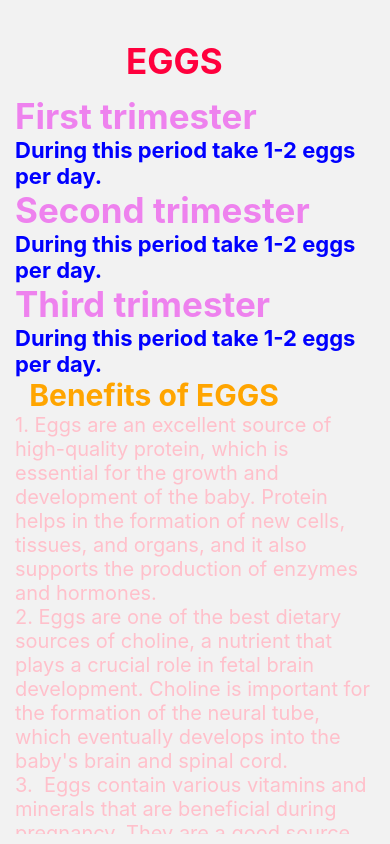
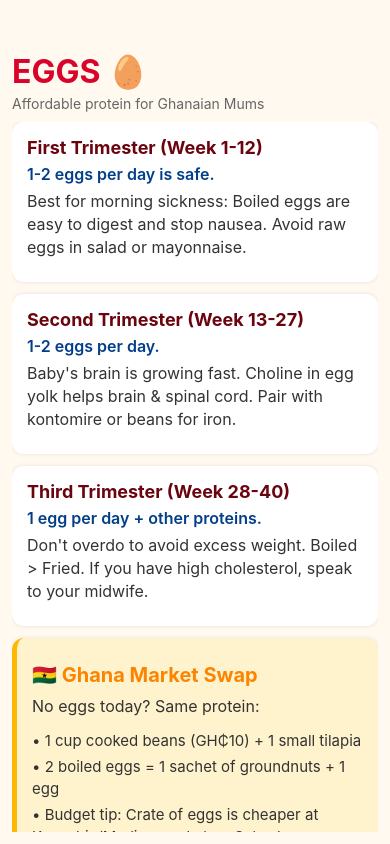
Before and after one commit to Philemon-Osae/healthyHabits, a React Native app: screen /Eggs in a window 390 px wide. Built offline with nearby package versions, Linux system fonts and the light colour scheme.

Commit message:
change everything and added test that will make it locally based

```diff
--- a/assets/components/eggs.js
+++ b/assets/components/eggs.js
@@ -1,95 +1,163 @@
-import { ScrollView, StyleSheet, Text, View } from 'react-native'
+import { ScrollView, StyleSheet, Text, View, TouchableOpacity } from 'react-native'
 import React from 'react'
 
-export default function Eggs() {
+export default function Eggs({ navigation }) {
   return (
     <View style={styles.container}>
       <View style={styles.header}>
-        <Text
-                 style={styles.headerText}>              EGGS</Text>
+        <Text style={styles.headerText}>EGGS 🥚</Text>
+        <Text style={styles.subHeader}>Affordable protein for Ghanaian Mums</Text>
       </View>
-    <ScrollView style={styles.textContainer}>
 
-    <Text style={styles.headerText1}>First trimester</Text><Text style={styles.textt1}>During this period take 1-2 eggs per day.</Text>
+      <ScrollView style={styles.textContainer} showsVerticalScrollIndicator={false}>
 
-<Text style={styles.headerText1}>Second trimester</Text><Text style={styles.textt1}>During this period take 1-2 eggs per day.</Text>
+        {/* TRIMESTER CARDS */}
+        <View style={styles.card}>
+          <Text style={styles.headerText1}>First Trimester (Week 1-12)</Text>
+          <Text style={styles.textt1}>1-2 eggs per day is safe.</Text>
+          <Text style={styles.textt}>Best for morning sickness: Boiled eggs are easy to digest and stop nausea. Avoid raw eggs in salad or mayonnaise.</Text>
+        </View>
 
-<Text style={styles.headerText1}>Third trimester</Text><Text style={styles.textt1}>During this period take 1-2 eggs per day.</Text>
+        <View style={styles.card}>
+          <Text style={styles.headerText1}>Second Trimester (Week 13-27)</Text>
+          <Text style={styles.textt1}>1-2 eggs per day.</Text>
+          <Text style={styles.textt}>Baby's brain is growing fast. Choline in egg yolk helps brain & spinal cord. Pair with kontomire or beans for iron.</Text>
+        </View>
 
+        <View style={styles.card}>
+          <Text style={styles.headerText1}>Third Trimester (Week 28-40)</Text>
+          <Text style={styles.textt1}>1 egg per day + other proteins.</Text>
+          <Text style={styles.textt}>Don't overdo to avoid excess weight. Boiled > Fried. If you have high cholesterol, speak to your midwife.</Text>
+        </View>
 
-<Text style={styles.headerText2}>  Benefits of EGGS</Text>
+        {/* GHANAIAN SWAP - OUR STANDOUT FEATURE */}
+        <View style={[styles.card, styles.swapCard]}>
+          <Text style={styles.headerText2}>🇬🇭 Ghana Market Swap</Text>
+          <Text style={styles.textt}>No eggs today? Same protein:</Text>
+          <Text style={styles.bullet}>• 1 cup cooked beans (GH₵10) + 1 small tilapia</Text>
+          <Text style={styles.bullet}>• 2 boiled eggs = 1 sachet of groundnuts + 1 egg</Text>
+          <Text style={styles.bullet}>• Budget tip: Crate of eggs is cheaper at Kaneshie/Madina market on Saturdays.</Text>
+        </View>
 
-    <Text style={styles.textt}>
-     1. Eggs are an excellent source of high-quality protein, which is essential for the growth and development of the baby. Protein helps in the formation of new cells, tissues, and organs, and it also supports the production of enzymes and hormones.
-    </Text>
-    <Text style={styles.textt}>
-     2. Eggs are one of the best dietary sources of choline, a nutrient that plays a crucial role in fetal brain development. Choline is important for the formation of the neural tube, which eventually develops into the baby's brain and spinal cord.
-    </Text>
-    <Text style={styles.textt}>
-     3.  Eggs contain various vitamins and minerals that are beneficial during pregnancy. They are a good source of vitamin D, which helps in calcium absorption and bone health. Eggs also provide vitamins A, E, B12, and folate, along with minerals like iron and zinc.
-    </Text>
-    <Text style={styles.textt}>
-     4. Some eggs are enriched with omega-3 fatty acids, particularly DHA (docosahexaenoic acid). DHA is vital for the development of the baby's brain and eyes. It may also help reduce the risk of preterm birth and promote healthy birth weight.
-    </Text>
+        {/* TRAFFIC LIGHT SAFETY */}
+        <View style={[styles.card, styles.safetyCard]}>
+          <Text style={styles.headerText2}>🚦 Safety Check</Text>
+          <Text style={[styles.light, styles.green]}>🟢 GREEN - Safe: Well-cooked, boiled or fried till hard.</Text>
+          <Text style={[styles.light, styles.yellow]}>🟡 YELLOW - Ask Midwife: You have high BP or cholesterol.</Text>
+          <Text style={[styles.light, styles.red]}>🔴 RED - Go to Clinic NOW if: Vomiting + rash after eating eggs, or severe stomach pain.</Text>
+        </View>
 
-    <Text style={styles.textt}>
-     5. Eggs are generally well-tolerated by most people and are easy to digest. This can be especially beneficial for pregnant women who may experience digestive issues such as nausea or heartburn.
-    </Text>
-   <Text style={styles.textt}>
-          *Overall, eggs are a nutritious food choice for pregnant women due to their high protein content, choline, omega-3 fatty acids, vitamins, and minerals.
-   </Text>
+        <Text style={styles.headerText2}>Benefits of EGGS</Text>
+        <Text style={styles.textt}>1. High-quality protein for baby's cells and organs.</Text>
+        <Text style={styles.textt}>2. Choline for baby's brain development - one of the best sources.</Text>
+        <Text style={styles.textt}>3. Vitamin D, B12, Folate, Iron & Zinc for your blood and bones.</Text>
+        <Text style={styles.textt}>4. DHA (in enriched eggs) for baby's eyes and brain.</Text>
+        <Text style={styles.textt}>5. Easy to digest when nausea or heartburn comes.</Text>
+
+        <TouchableOpacity style={styles.partnerBtn}>
+          <Text style={styles.partnerBtnText}>Share with Partner / Husband →</Text>
+        </TouchableOpacity>
+
+        <View style={{ height: 40 }} />
       </ScrollView>
     </View>
   )
 }
 
-
 const styles = StyleSheet.create({
   container: {
     flex: 1,
-    alignItems: 'flex-start',
-    margin: 10
+    backgroundColor: '#FFF9F0',
+    padding: 12
   },
-
   header: {
-  marginTop: 30,
-  height: 40,
+    marginTop: 40,
+    marginBottom: 10,
     width: '100%'
   },
-
   headerText: {
-  fontSize: 35,
-  color: '#FF003D',
+    fontSize: 32,
+    color: '#D90429',
     fontWeight: 'bold'
   },
-
+  subHeader: {
+    fontSize: 14,
+    color: '#666',
+    marginTop: 4
+  },
+  textContainer: {
+    flex: 1,
+  },
+  card: {
+    backgroundColor: '#fff',
+    borderRadius: 12,
+    padding: 15,
+    marginBottom: 12,
+    elevation: 2,
+    shadowColor: '#000',
+    shadowOpacity: 0.1,
+    shadowRadius: 4,
+  },
+  swapCard: {
+    backgroundColor: '#FFF3CD',
+    borderLeftWidth: 5,
+    borderLeftColor: '#FFB703'
+  },
+  safetyCard: {
+    backgroundColor: '#F0F8FF',
+    borderLeftWidth: 5,
+    borderLeftColor: '#219EBC'
+  },
   headerText1: {
-  fontSize: 35,
-  color: 'violet',
-  fontWeight: 'bold'
+    fontSize: 18,
+    color: '#6A040F',
+    fontWeight: 'bold',
+    marginBottom: 6
   },
-
   headerText2: {
-  fontSize: 30,
-  color: 'orange',
-  fontWeight: 'bold'
+    fontSize: 20,
+    color: '#FB8500',
+    fontWeight: 'bold',
+    marginTop: 10,
+    marginBottom: 8
   },
-
-
-textContainer: {
-  marginTop: 10,
-  padding: 5
+  textt: {
+    fontSize: 16,
+    color: '#333',
+    lineHeight: 23,
+    marginBottom: 8
   },
-
-textt: {
-  fontSize: 20,
-  color: 'pink'
+  textt1: {
+    fontSize: 16,
+    color: '#023E8A',
+    fontWeight: '600',
+    marginBottom: 6
   },
-
-textt1:  {
-  fontSize: 22
-  ,color: 'blue',
+  bullet: {
+    fontSize: 15,
+    color: '#333',
+    lineHeight: 22,
+    marginTop: 4
+  },
+  light: {
+    fontSize: 14,
+    lineHeight: 20,
+    marginBottom: 6,
+    fontWeight: '500'
+  },
+  green: { color: '#2A9D8F' },
+  yellow: { color: '#CA6702' },
+  red: { color: '#D90429', fontWeight: 'bold' },
+  partnerBtn: {
+    backgroundColor: '#D90429',
+    padding: 14,
+    borderRadius: 10,
+    alignItems: 'center',
+    marginTop: 15
+  },
+  partnerBtnText: {
+    color: '#fff',
     fontWeight: 'bold',
+    fontSize: 16
   }
-
 })
```
Lines whose indentation alone changed are shown as unchanged.
